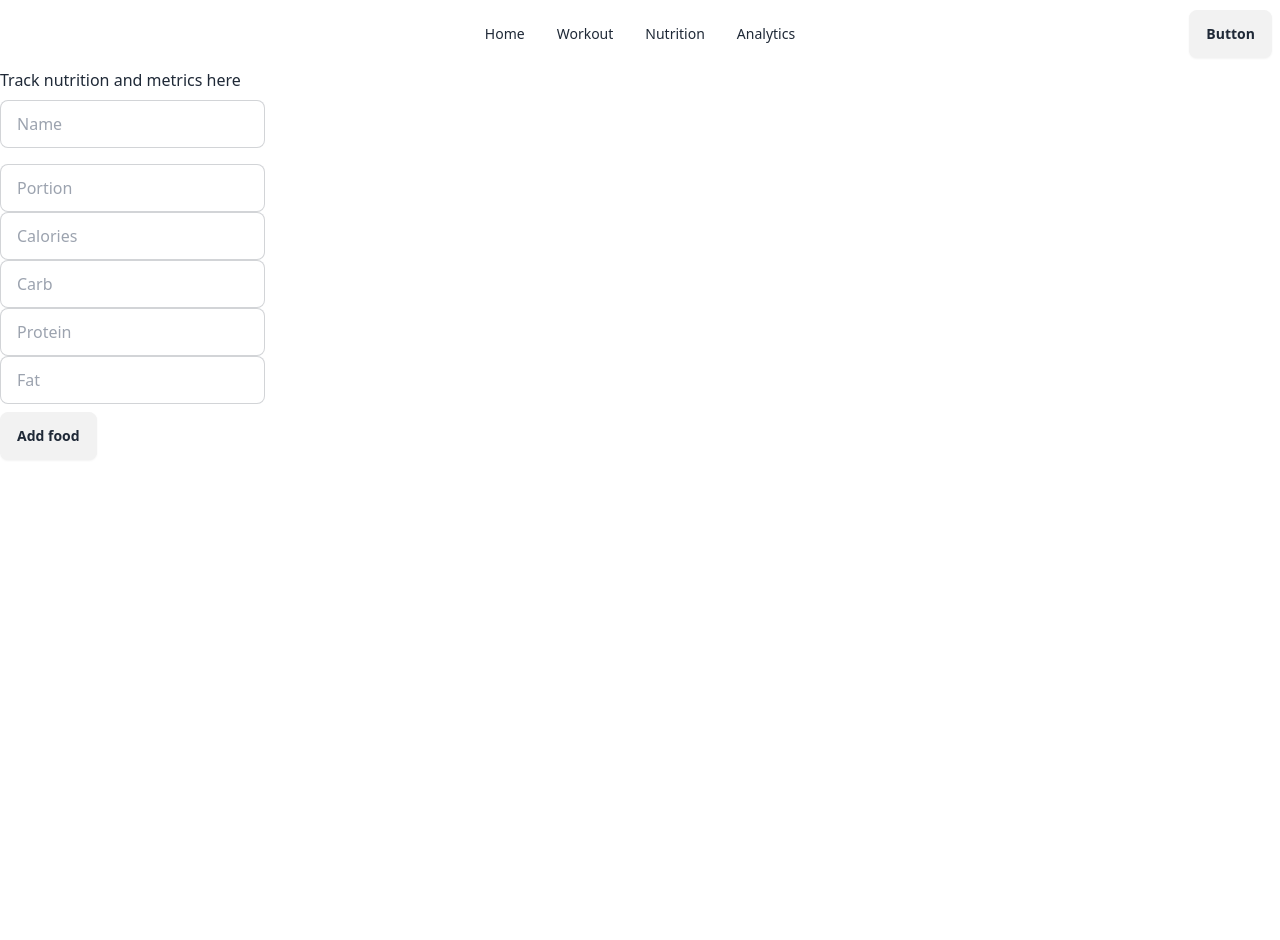
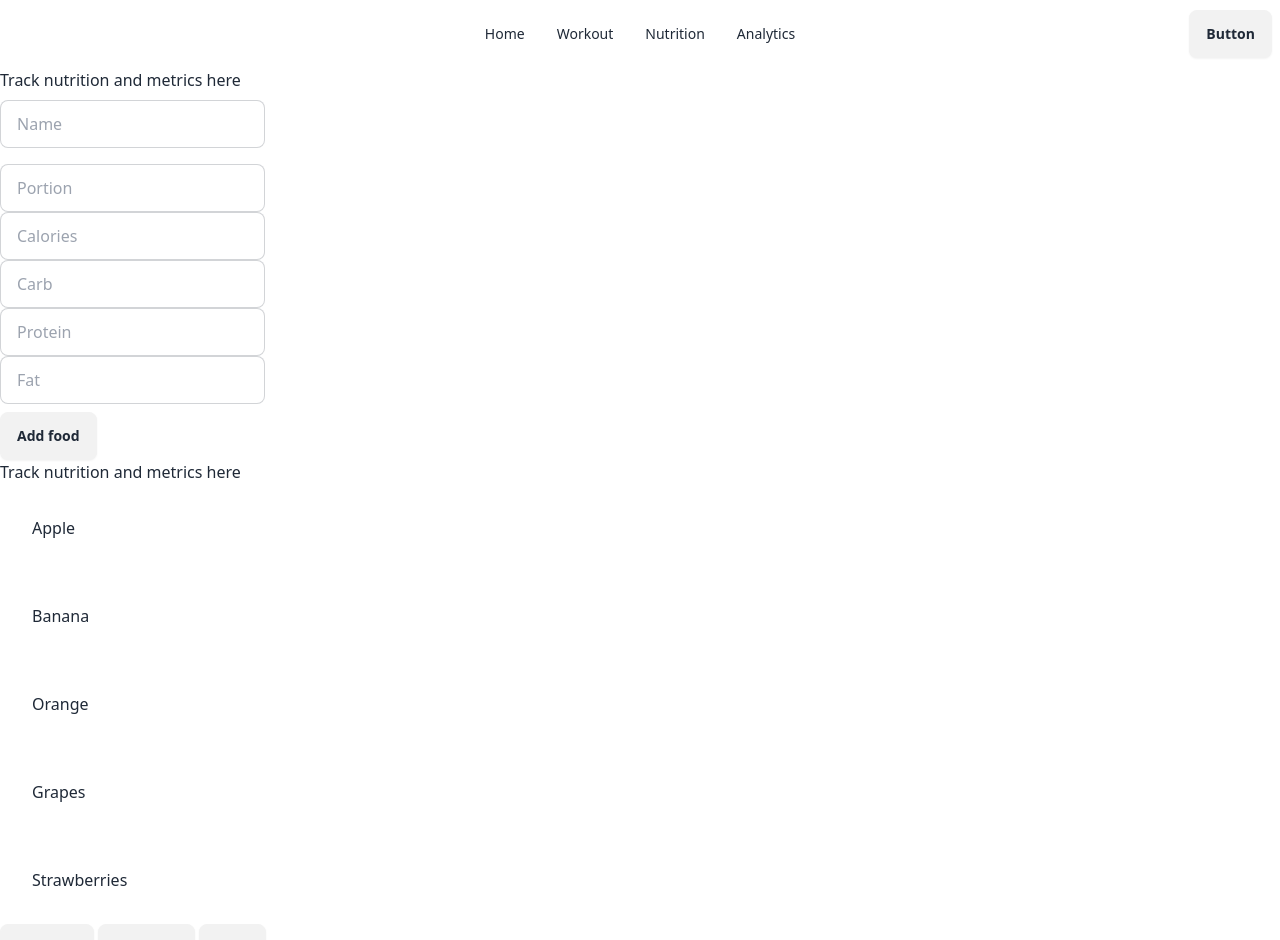
Before and after one commit to SendKazetoOlympics/datarepo_dashboard, a SvelteKit app: page /nutrition in a window 1280 px wide. Shown: the top 940 px of the page. Before the commit the page ends 800 px from the top, so only its background shows below. Built offline with nearby package versions, Linux system fonts and the light colour scheme.

Commit message:
Add select food component

```diff
--- a/src/routes/nutrition/+page.svelte
+++ b/src/routes/nutrition/+page.svelte
@@ -1,7 +1,10 @@
 <script>
     import AddFood from "./AddFood.svelte";
+    import SelectFood from "./SelectFood.svelte";
 </script>
 
 <h1>Track nutrition and metrics here</h1>
 
 <AddFood />
+
+<SelectFood />
--- /dev/null
+++ b/src/routes/nutrition/SelectFood.svelte
@@ -0,0 +1,140 @@
+<script lang="ts">
+
+type foodItem = {
+    name: string,
+    portion: number,
+    calories: number,
+    protein: number,
+    carbs: number,
+    fat: number
+}
+
+let foodItems: foodItem[] = []
+
+// Create a list for the user to choose, pagniate it with a group of 5.
+
+let foodList = [
+    {
+        name: "Apple",
+        portion: 1,
+        calories: 95,
+        protein: 0.5,
+        carbs: 25,
+        fat: 0.3
+    },
+    {
+        name: "Banana",
+        portion: 1,
+        calories: 105,
+        protein: 1.3,
+        carbs: 27,
+        fat: 0.4
+    },
+    {
+        name: "Orange",
+        portion: 1,
+        calories: 62,
+        protein: 1.2,
+        carbs: 15,
+        fat: 0.2
+    },
+    {
+        name: "Grapes",
+        portion: 1,
+        calories: 69,
+        protein: 0.7,
+        carbs: 18,
+        fat: 0.2
+    },
+    {
+        name: "Strawberries",
+        portion: 1,
+        calories: 49,
+        protein: 1,
+        carbs: 11,
+        fat: 0.4
+    },
+    {
+        name: "Blueberries",
+        portion: 1,
+        calories: 57,
+        protein: 0.7,
+        carbs: 14,
+        fat: 0.3
+    },
+    {
+        name: "Raspberries",
+        portion: 1,
+        calories: 64,
+        protein: 1.5,
+        carbs: 15,
+        fat: 0.8
+    },
+    {
+        name: "Blackberries",
+        portion: 1,
+        calories: 43,
+        protein: 2,
+        carbs: 10,
+        fat: 0.5
+    },
+    {
+        name: "Pineapple",
+        portion: 1,
+        calories: 83,
+        protein: 0.5,
+        carbs: 22,
+        fat: 0.1
+    },
+    {
+        name: "Watermelon",
+        portion: 1,
+        calories: 46,
+        protein: 0.9,
+        carbs: 11,
+        fat: 0.2
+    },
+    {
+        name: "Cantaloupe",
+        portion: 1,
+        calories: 53,
+        protein: 1.3,
+        carbs: 13,
+        fat: 0.3
+    },
+
+]
+
+let currentPage = 0
+
+let paginate = (array: any[], page_size: number, page_number: number) => {
+    return array.slice(page_number * page_size, (page_number + 1) * page_size)
+}
+
+let nextPage = () => {
+    currentPage += 1
+}
+
+let prevPage = () => {
+    currentPage -= 1
+}
+
+let addFood = (food: foodItem) => {
+    foodItems = [...foodItems, food]
+}
+
+</script>
+
+<h1>Track nutrition and metrics here</h1>
+
+{#each paginate(foodList, 5, currentPage) as food}
+    <div class="card">
+        <div class="card-body">
+            <h2>{food.name}</h2>
+         </div>
+    </div>
+
+{/each}
+<button class="btn" on:click={prevPage}>Previous</button>
+<button class="btn" on:click={() => addFood(food)}>Add food</button>
+<button class="btn" on:click={nextPage}>Next</button>
```
